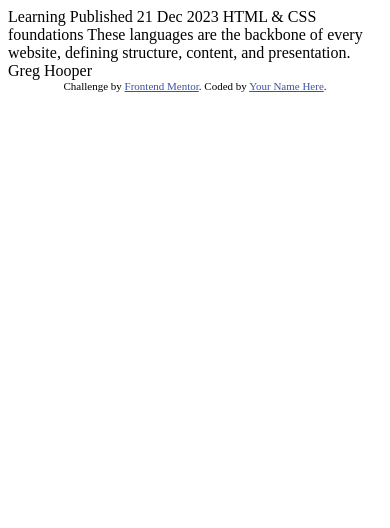
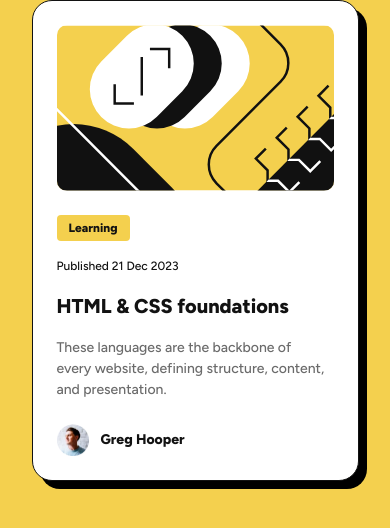
Before and after one commit to giannindm/blog-preview-card, a plain HTML site: page index.html in a window 390 px wide. Drawn offline with Linux system fonts and the light colour scheme.

Commit message:
Add mobile styling

```diff
--- a/index.html
+++ b/index.html
@@ -3,32 +3,30 @@
 <head>
   <meta charset="UTF-8">
   <meta name="viewport" content="width=device-width, initial-scale=1.0"> <!-- displays site properly based on user's device -->
-
   <link rel="icon" type="image/png" sizes="32x32" href="./assets/images/favicon-32x32.png">
-
   <title>Frontend Mentor | Blog preview card</title>
-
-  <!-- Feel free to remove these styles or customise in your own stylesheet 👍 -->
-  <style>
-    .attribution { font-size: 11px; text-align: center; }
-    .attribution a { color: hsl(228, 45%, 44%); }
-  </style>
+  <!-- Custom styling -->
+  <link rel="stylesheet" href="style.css">
+  <!-- Google font -->
+  <link rel="preconnect" href="https://fonts.googleapis.com">
+  <link rel="preconnect" href="https://fonts.gstatic.com" crossorigin>
+  <link href="https://fonts.googleapis.com/css2?family=Figtree:ital,wght@0,300..900;1,300..900&display=swap" rel="stylesheet">
 </head>
 <body>
-
-  Learning
-
-  Published 21 Dec 2023
-
-  HTML & CSS foundations
-
-  These languages are the backbone of every website, defining structure, content, and presentation.
-
-  Greg Hooper
-
-  <div class="attribution">
-    Challenge by <a href="https://www.frontendmentor.io?ref=challenge" target="_blank">Frontend Mentor</a>.
-    Coded by <a href="#">Your Name Here</a>.
-  </div>
+    <div class="card">
+      <div class="card__preview">
+        <img src="./assets/images/illustration-article.svg" alt="">
+      </div>
+      <div class="card__content">
+        <p class="card__badge">Learning</p>
+        <p class="card__publish-date">Published 21 Dec 2023</p>
+        <h1 class="card__title">HTML & CSS foundations</h1>
+        <p class="card__descr">These languages are the backbone of every website, defining structure, content, and presentation.</p>
+      </div>
+      <div class="author">
+        <img src="./assets/images/image-avatar.webp" alt="" class="author__photo">
+        <p class="author__name">Greg Hooper</p>
+      </div>
+    </div>
 </body>
 </html>
--- /dev/null
+++ b/style.css
@@ -0,0 +1,137 @@
+:root {
+    font-family: "Figtree", sans-serif;
+
+    --clr-yellow: hsl(47, 88%, 63%);
+    --clr-white: hsl(0, 0%, 100%);
+    --clr-gray-500: hsl(0, 0%, 42%);
+    --clr-gray-950: hsl(0, 0%, 7%);
+
+    --fw-regular: 500;
+    --fw-bold: 800;
+}
+
+/* 1. Use a more-intuitive box-sizing model */
+*, *::before, *::after {
+    box-sizing: border-box;
+}
+
+/* 2. Remove default margin */
+* {
+    margin: 0;
+}
+
+/* 3. Enable keyword animations */
+@media (prefers-reduced-motion: no-preference) {
+    html {
+        interpolate-size: allow-keywords;
+    }
+}
+
+body {
+/* 4. Add accessible line-height */
+    line-height: 1.5;
+/* 5. Improve text rendering */
+    -webkit-font-smoothing: antialiased;
+}
+
+/* 6. Improve media defaults */
+img, picture, video, canvas, svg {
+    display: block;
+    max-width: 100%;
+}
+
+/* 7. Inherit fonts for form controls */
+input, button, textarea, select {
+    font: inherit;
+}
+
+/* 8. Avoid text overflows */
+p, h1, h2, h3, h4, h5, h6 {
+    overflow-wrap: break-word;
+}
+
+/* 9. Improve line wrapping */
+p {
+    text-wrap: pretty;
+}
+h1, h2, h3, h4, h5, h6 {
+    text-wrap: balance;
+}
+
+body {
+    font-size: 16px;
+    font-weight: var(--fw-regular);
+    background: var(--clr-yellow);
+    display: flex;
+    justify-content: center;
+    align-items: center;
+    color: var(--clr-gray-950);
+}
+
+.card {
+    display: flex;
+    flex-direction: column;
+    width: 327px;
+    background: var(--clr-white);
+    border: solid 1px var(--clr-gray-950);
+    border-radius: 20px;
+    padding: 24px;
+    gap: 24px;
+    box-shadow: 8px 8px 0 0 black;
+}
+
+.card__preview {
+    border-radius: 10px;
+    overflow: hidden;
+}
+
+.card__content {
+    display: flex;
+    flex-direction: column;
+    gap: 16px;
+}
+
+.card__badge {
+    background: var(--clr-yellow);
+    font-weight: var(--fw-bold);
+    font-size: 0.75em;
+    width: 73px;
+    text-align: center;
+    padding: 4px 12px;
+    border-radius: 4px;
+}
+
+.card__publish-date {
+    font-size: 0.75em;
+}
+
+.card__title {
+    font-size: 1.25em;
+    font-weight: var(--fw-bold);
+}
+
+.card__title:hover {
+    color: var(--clr-yellow);
+    cursor: pointer;
+}
+
+.card__descr {
+    font-size: 0.875em;
+    color: var(--clr-gray-500);
+}
+
+.author {
+    display: flex;
+    align-items: center;
+    gap: 12px;
+}
+
+.author__photo {
+    height: 32px;
+    width: 32px;
+}
+
+.author__name {
+    font-size: 0.875em;
+    font-weight: var(--fw-bold);
+}
```
Also changed, not shown: 2 other files.
